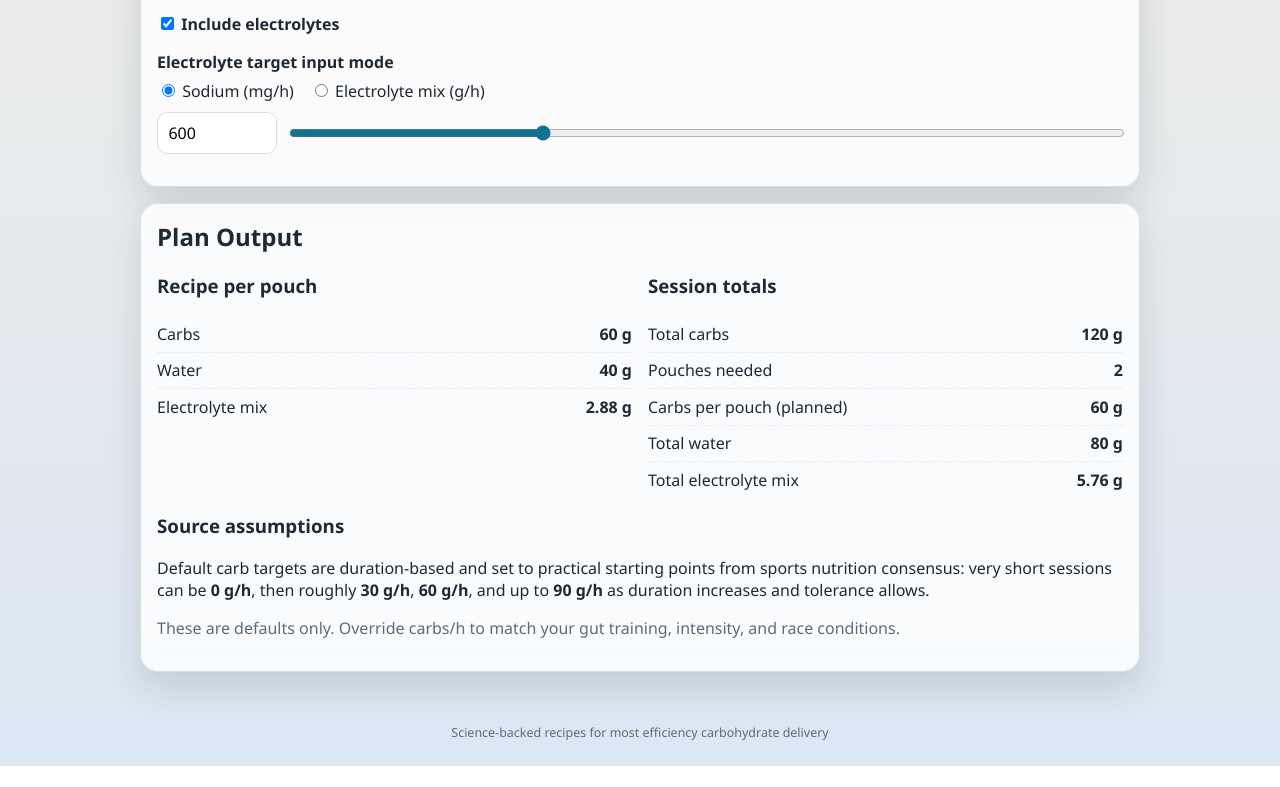
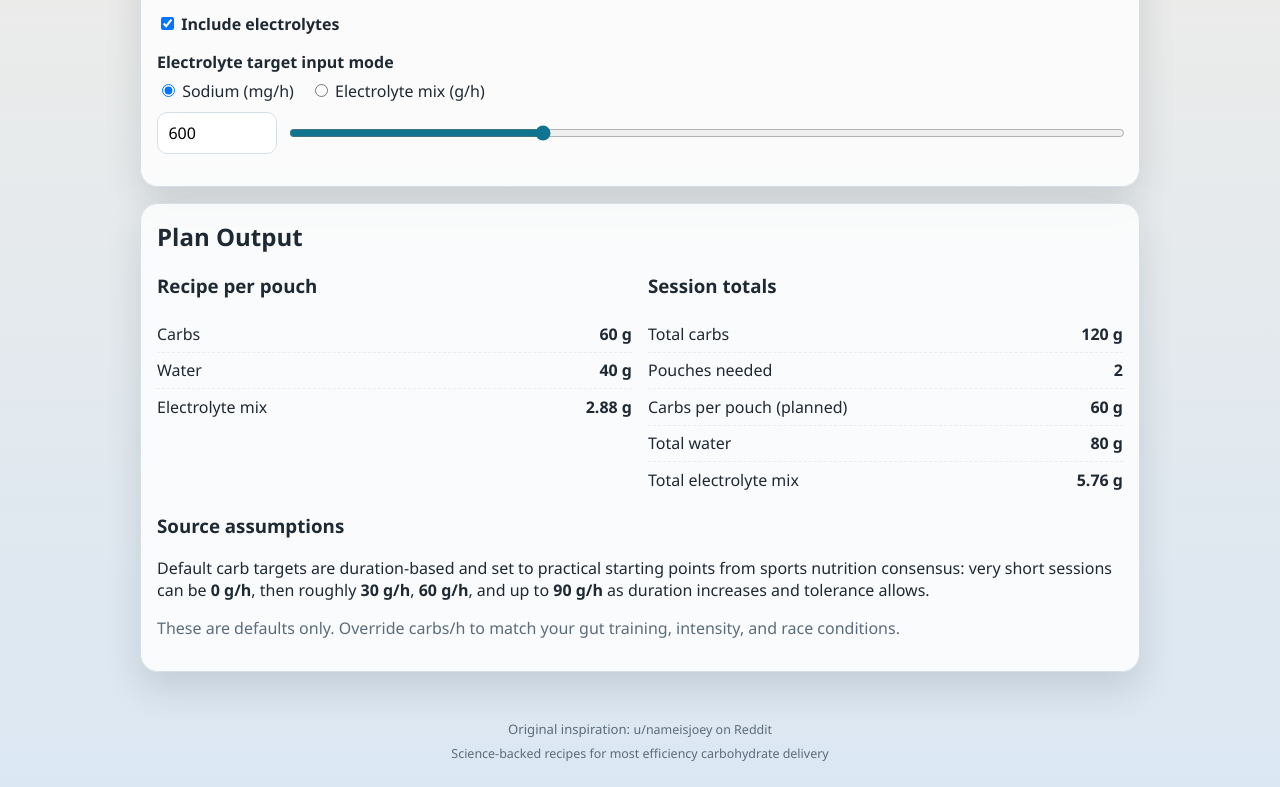
Before and after one commit to alxdw/alxdw.github.io, a plain HTML site: page fuel/index.html in a window 1280 px wide. Shown: the part 618-1405 px from the top of the page. Before the commit the page ends 1384 px from the top, so only its background shows below. Drawn offline with Linux system fonts and the light colour scheme.

Commit message:
fuel: add footer credit for original reddit inspiration

```diff
--- a/fuel/index.html
+++ b/fuel/index.html
@@ -316,6 +316,15 @@
       </div>
     </main>
     <footer class="app-footer">
+      <p>
+        Original inspiration:
+        <a
+          href="https://www.reddit.com/r/AdvancedRunning/comments/1axmhy9/a_guide_budgethomemade_running_nutrition_gels/?utm_source=share&utm_medium=mweb3x&utm_name=mweb3xcss&utm_term=1&utm_content=share_button"
+          target="_blank"
+          rel="noopener noreferrer"
+          >u/nameisjoey on Reddit</a
+        >
+      </p>
       <a
         href="https://pmc.ncbi.nlm.nih.gov/articles/PMC7303329/"
         target="_blank"
--- a/fuel/styles.css
+++ b/fuel/styles.css
@@ -313,6 +313,12 @@ code {
   margin: 0.4rem 0 1.5rem;
 }
 
+.app-footer p {
+  margin: 0 0 0.2rem;
+  font-size: 0.82rem;
+  color: var(--muted);
+}
+
 .app-footer a {
   font-size: 0.78rem;
   color: var(--muted);
```
